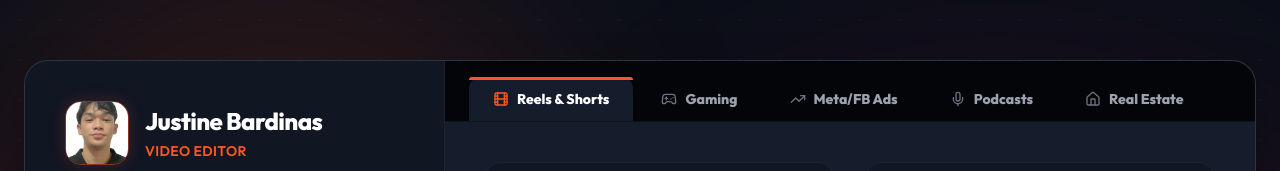
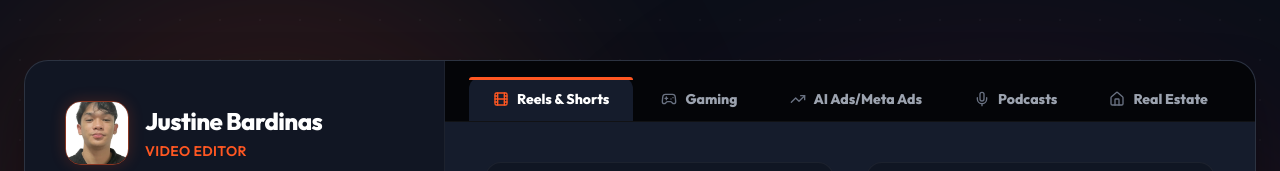
Before and after one commit to JujusCode/video_editing_portfolio, a React (Vite) app: page / in a window 1280 px wide. Shown: the top 171 px of the page. Built offline with nearby package versions, Linux system fonts and the light colour scheme.

Commit message:
added ai

```diff
--- a/src/App.jsx
+++ b/src/App.jsx
@@ -172,6 +172,14 @@ const projects = [
     type: "Documentary Edit",
     videoSrc: "/Reel6 Docu.mp4",
   },
+  {
+    id: 19,
+    tab: "meta-ads",
+    title: "Amazon Product Ad — AI Generated",
+    desc: "High-converting AI-generated Meta ad crafted to stop the scroll and drive targeted e-commerce sales.",
+    type: "E-commerce Ad",
+    videoSrc: "/meta 9.mp4",
+  },
 ];
 
 const skills = [
@@ -241,7 +249,7 @@ export default function App() {
     { id: "gaming", label: "Gaming", icon: <Gamepad2 className="w-4 h-4" /> },
     {
       id: "meta-ads",
-      label: "Meta/FB Ads",
+      label: "AI Ads/Meta Ads",
       icon: <TrendingUp className="w-4 h-4" />,
     },
     { id: "podcasts", label: "Podcasts", icon: <Mic className="w-4 h-4" /> },
```
Also changed, not shown: 1 other file (tests, documents, lock files or other folders).
